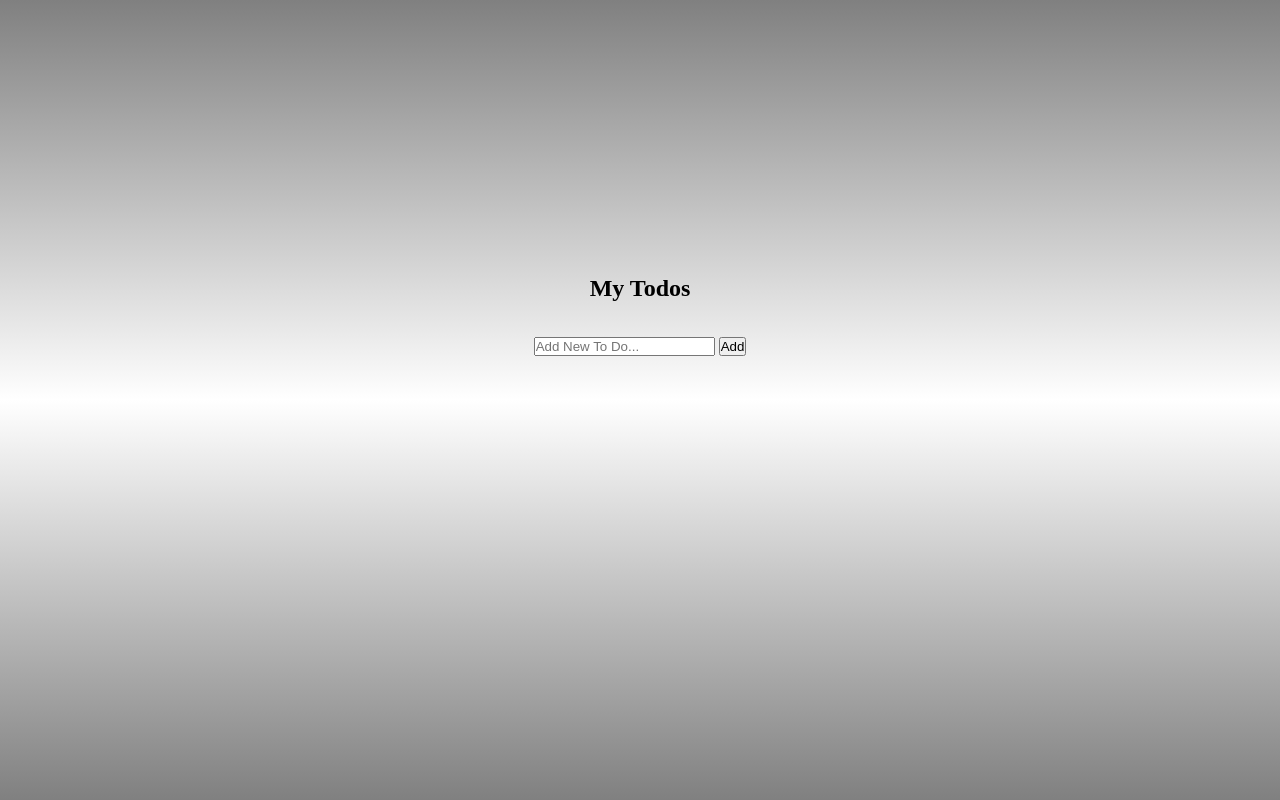
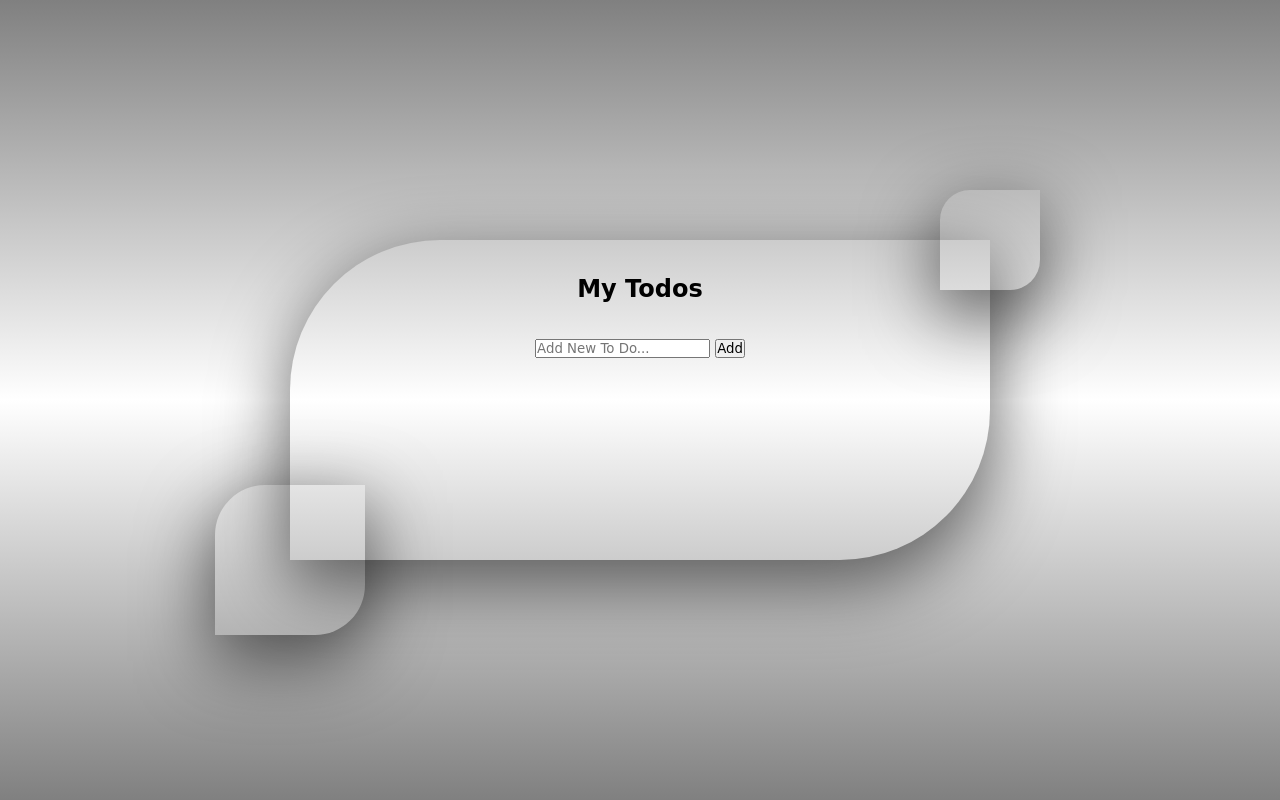
Before and after one commit to humEyra1064/todo16ocak, a plain HTML site: page index.html in a window 1280 px wide. Drawn offline with Linux system fonts and the light colour scheme; a web font is replaced by a local one.

Commit message:
css center

```diff
--- a/index.html
+++ b/index.html
@@ -9,6 +9,9 @@
 </head>
 <body>
     <main class="container">
+        <div class="box1"></div>
+        <div class="box2"></div>
+
         <h2>My Todos</h2>
         <div class="todo-add">
             <input type="text" id="todo-input" placeholder="Add New To Do...">
--- a/style.css
+++ b/style.css
@@ -1,7 +1,9 @@
+@import url('https://fonts.googleapis.com/css2?family=Hubballi&family=Yeon+Sung&display=swap');
 *{
     margin: 0;
     padding: 0;
     box-sizing: border-box;
+    font-family: 'Yeon Sung', cursive;
 }
 
 body{
@@ -11,11 +13,36 @@ body{
     justify-content: center;
     align-items: center;
 }
+.box1{
+    width: 150px;
+    height: 150px;
+    box-shadow: rgba(0, 0, 0, .56) 0px 22px 70px 4px;
+    border-top-left-radius: 50px;
+    border-bottom-right-radius: 50px;
+    position: absolute;
+    bottom: -75px;
+    left: -75px;
+
+}
+.box2{
+    width: 100px;
+    height: 100px;
+    box-shadow: rgba(0, 0, 0, .56) 0px 22px 70px 4px;
+    border-top-left-radius:30px;
+    border-bottom-right-radius: 30px;
+    position: absolute;
+    right: -50px;
+    top: -50px;
+
+}
 .container{
     width: 85vw;
     max-width: 700px;
     min-height: 40vh;
-    border-radius: 10px;
+    box-shadow: rgba(0, 0, 0, .56) 0px 22px 70px 4px;
+    border-top-left-radius: 150px;
+    border-bottom-right-radius: 150px;
+    position: relative;
 
 }
 
```
